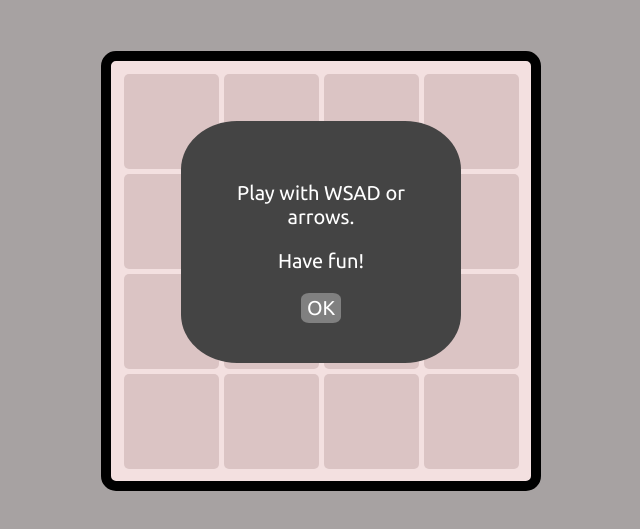
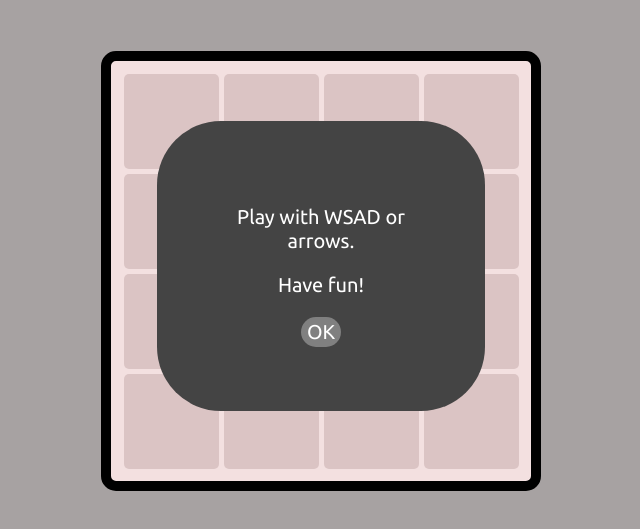
Before and after one commit to PatrykMyalski/2048-Game, a plain HTML site: page index.html in a window 1280 px wide. Shown: the part 129-658 px from the top of the page, without its empty margins (319-959 px from the left). Drawn offline with Linux system fonts and the light colour scheme.

Commit message:
Css changes

```diff
--- a/style.css
+++ b/style.css
@@ -40,8 +40,8 @@ body {
     color: white;
     background-color: rgb(68, 68, 68);
     font-size: 36px;
-    padding: 40px;
-    border-radius: 20%;
+    padding: 4rem;
+    border-radius: 4rem;
     visibility: visible;
 }
 
@@ -50,7 +50,7 @@ body {
     background-color: gray;
     height: 60px;
     width: 20%;
-    border-radius: 20%;
+    border-radius: 1rem;
     cursor: pointer;
     transition: background-color 200ms;
 }
@@ -88,7 +88,7 @@ body {
     width: 20%;
     padding: 2%;
     font-size: 27px;
-    border-radius: 10%;
+    border-radius: 1rem;
     color: white;
     background-color: rgb(82, 81, 81);
     cursor: pointer;
```
